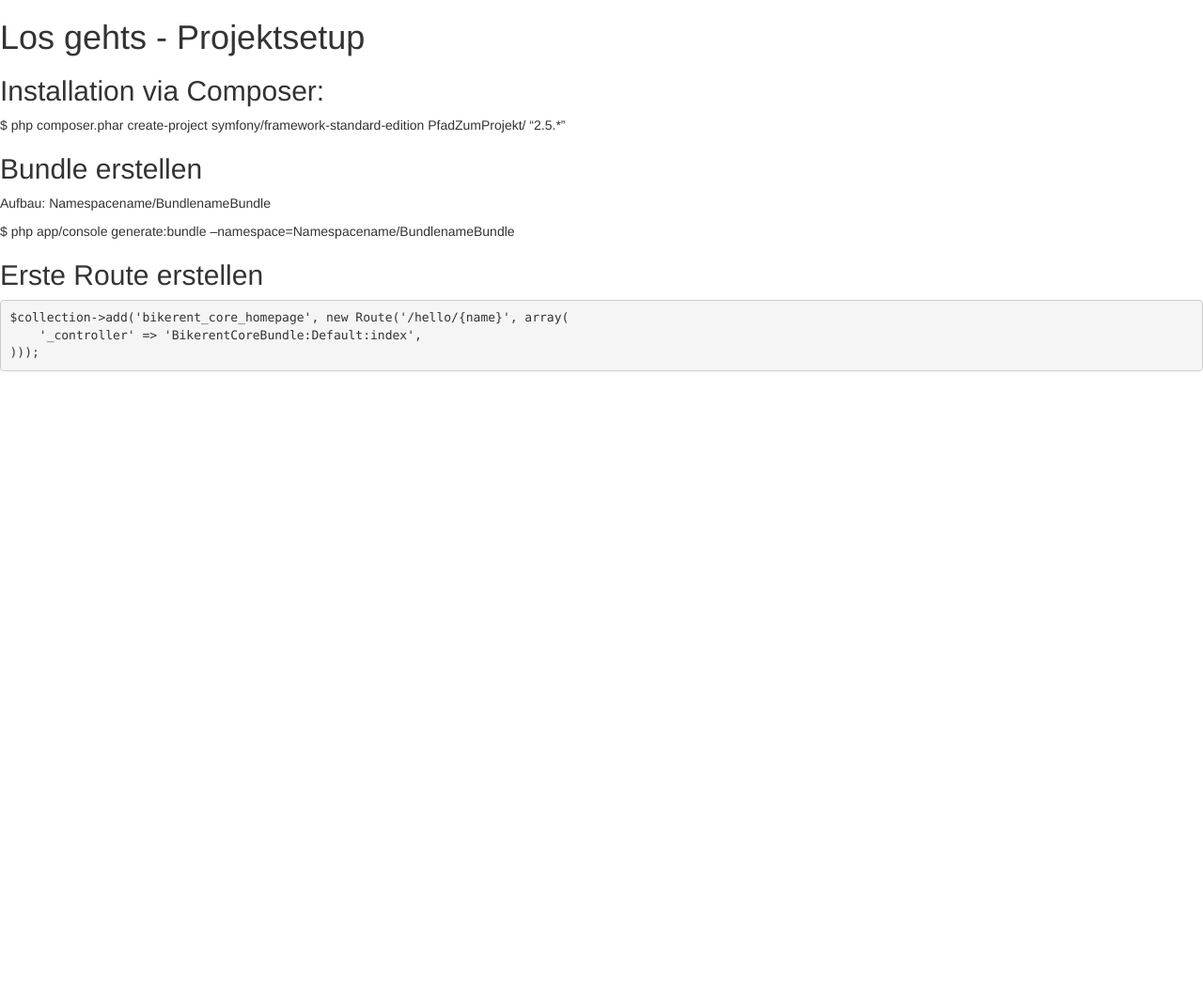
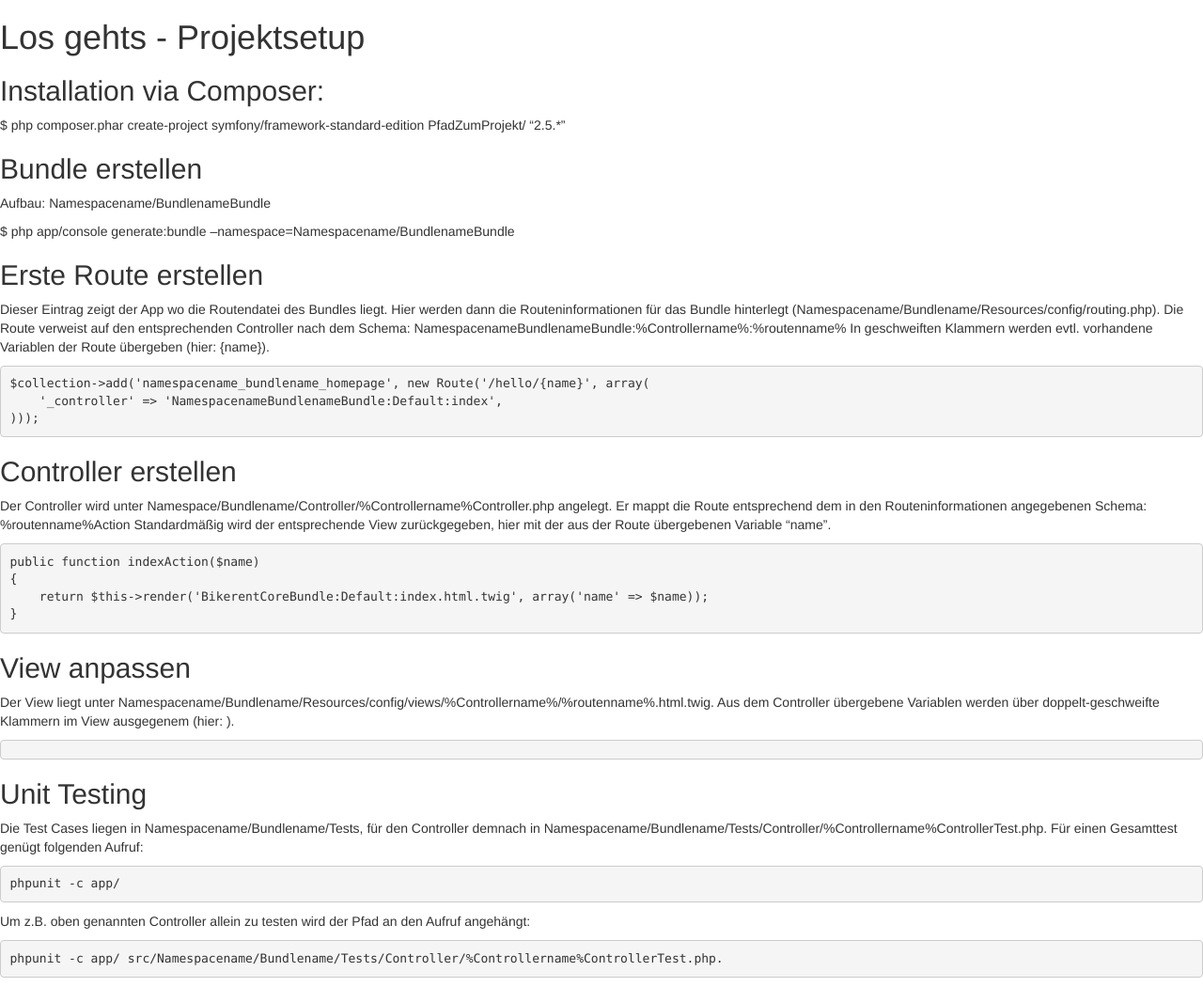
Before and after one commit to kelist/Sf2Documentation, a Jekyll site: the page built from _posts/2014-07-17-los-gehts.md, in a window 1280 px wide. Shown: the whole page at 94% size. Built offline with Jekyll 4.4.1, drawn with Linux system fonts in a browser that asks for light colours; nearby versions of some CDN libraries; before the commit the page ends 900 px from its top, so only the background shows below that.

Commit message:
Added Content

````diff
--- a/_posts/2014-07-17-los-gehts.md
+++ b/_posts/2014-07-17-los-gehts.md
@@ -4,7 +4,7 @@ title: Los gehts
 ---
 
 Los gehts - Projektsetup
-===========================
+========================
 
 Installation via Composer:
 --------------------------
@@ -12,17 +12,59 @@ Installation via Composer:
 $ php composer.phar create-project symfony/framework-standard-edition PfadZumProjekt/ "2.5.*"
 
 Bundle erstellen
---------------------
+----------------
 
 Aufbau: Namespacename/BundlenameBundle
 
 $ php app/console generate:bundle --namespace=Namespacename/BundlenameBundle
 
 Erste Route erstellen
--------------------------
+---------------------
+Dieser Eintrag zeigt der App wo die Routendatei des Bundles liegt.
+Hier werden dann die Routeninformationen für das Bundle hinterlegt (Namespacename/Bundlename/Resources/config/routing.php).
+Die Route verweist auf den entsprechenden Controller nach dem Schema: NamespacenameBundlenameBundle:%Controllername%:%routenname%
+In geschweiften Klammern werden evtl. vorhandene Variablen der Route übergeben (hier: {name}).
 
 ```
-$collection->add('bikerent_core_homepage', new Route('/hello/{name}', array(
-    '_controller' => 'BikerentCoreBundle:Default:index',
+$collection->add('namespacename_bundlename_homepage', new Route('/hello/{name}', array(
+    '_controller' => 'NamespacenameBundlenameBundle:Default:index',
 )));
 ```
+
+Controller erstellen
+--------------------
+Der Controller wird unter Namespace/Bundlename/Controller/%Controllername%Controller.php angelegt.
+Er mappt die Route entsprechend dem in den Routeninformationen angegebenen Schema: %routenname%Action
+Standardmäßig wird der entsprechende View zurückgegeben, hier mit der aus der Route übergebenen Variable "name".
+
+```
+public function indexAction($name)
+{
+    return $this->render('BikerentCoreBundle:Default:index.html.twig', array('name' => $name));
+}
+```
+
+View anpassen
+-------------
+
+Der View liegt unter Namespacename/Bundlename/Resources/config/views/%Controllername%/%routenname%.html.twig.
+Aus dem Controller übergebene Variablen werden über doppelt-geschweifte Klammern im View ausgegenem (hier: {{ name }}).
+
+```
+```
+
+Unit Testing
+------------
+
+Die Test Cases liegen in Namespacename/Bundlename/Tests, für den Controller demnach in Namespacename/Bundlename/Tests/Controller/%Controllername%ControllerTest.php.
+Für einen Gesamttest genügt folgenden Aufruf:
+
+```
+phpunit -c app/
+```
+
+Um z.B. oben genannten Controller allein zu testen wird der Pfad an den Aufruf angehängt:
+
+```
+phpunit -c app/ src/Namespacename/Bundlename/Tests/Controller/%Controllername%ControllerTest.php.
+```
````
